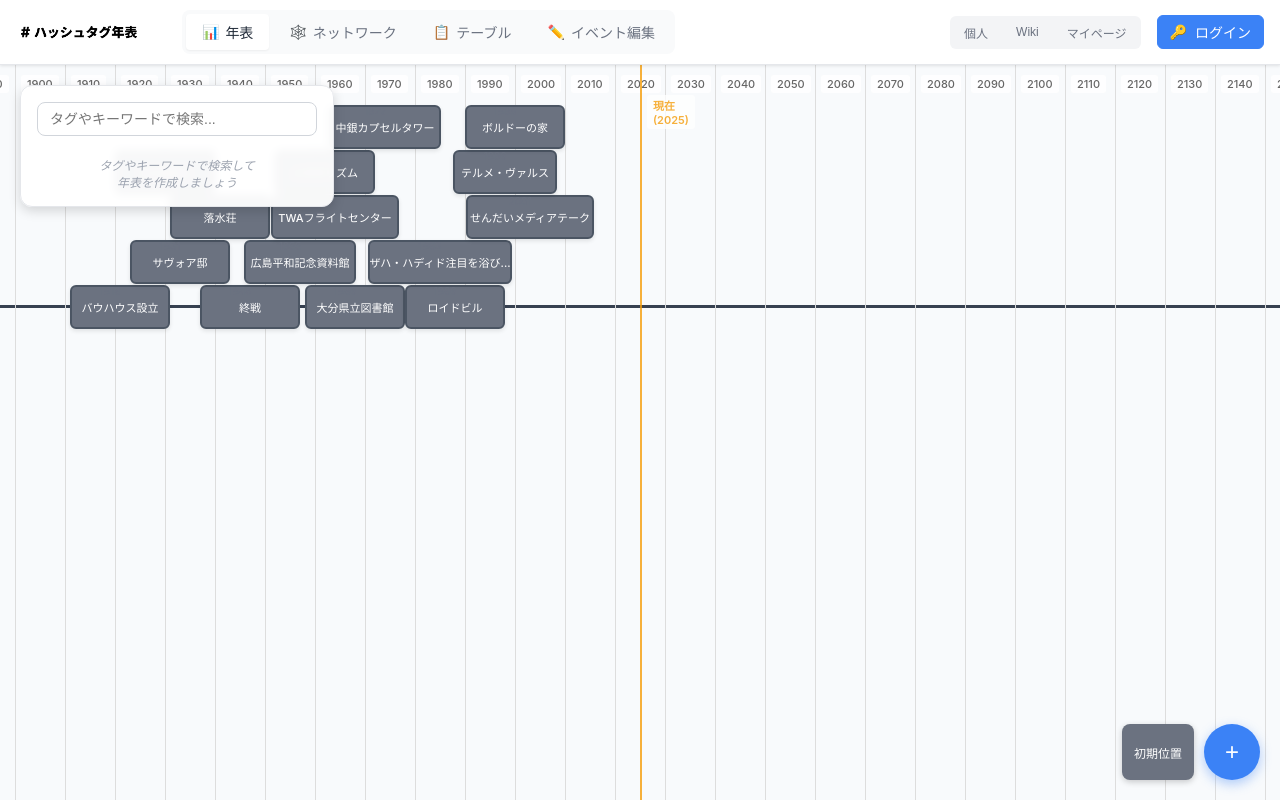
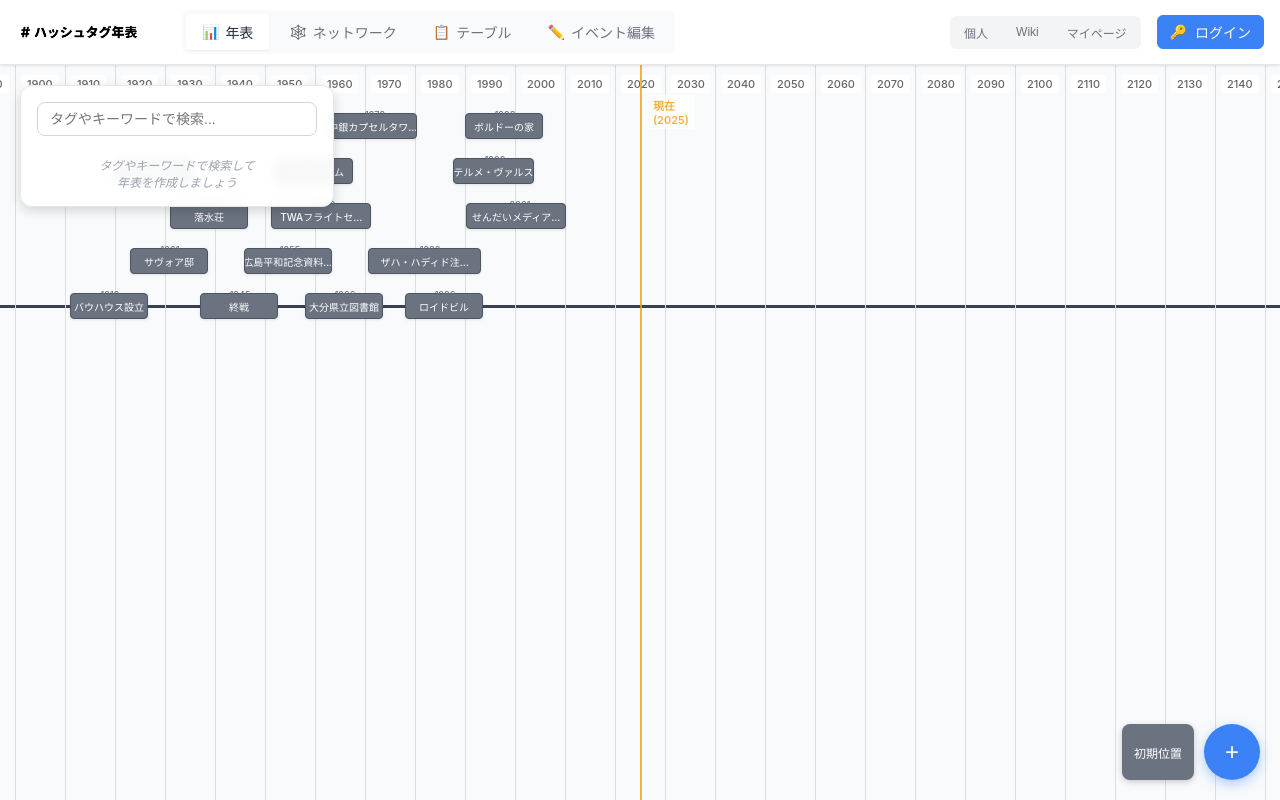
Before and after one commit to knzoym/hashtag-timeline, a React (Create React App) app: page / in a window 1280 px wide. Built offline with nearby package versions, Linux system fonts and the light colour scheme.

Commit message:
イベントカードちいさく修正

```diff
--- a/src/components/tabs/VisualTab.js
+++ b/src/components/tabs/VisualTab.js
@@ -456,14 +456,14 @@ const VisualTab = ({
 
           return (
             <React.Fragment key={`event-${event.id}-${index}`}>
-              {/* 年号表示 */}
+              {/* 年号表示（小型化） */}
               <div
                 style={{
                   position: "absolute",
                   left: `${eventX}px`,
-                  top: `${eventY - 20}px`,
+                  top: `${eventY - 16}px`,  // イベントカードが小さくなった分調整
                   transform: "translateX(-50%)",
-                  fontSize: "10px",
+                  fontSize: "9px",  // フォントサイズを10px→9pxに縮小
                   color: event.timelineColor || "#999",
                   fontWeight: "500",
                   textAlign: "center",
@@ -491,39 +491,39 @@ const VisualTab = ({
                 />
               )}
 
-              {/* イベントカード */}
+              {/* イベントカード（小型化） */}
               <div
                 data-event-id={event.id}
                 className="no-pan"
                 style={{
                   position: "absolute",
                   left: `${eventX - eventWidth / 2}px`,
-                  top: `${eventY - TIMELINE_CONFIG.EVENT_HEIGHT / 2}px`,
-                  width: `${eventWidth}px`,
-                  height: `${TIMELINE_CONFIG.EVENT_HEIGHT}px`,
+                  top: `${eventY - 12}px`,  // 高さを24pxに縮小（12px上下）
+                  width: `${Math.max(40, eventWidth * 0.8)}px`,  // 幅を80%に縮小、最小40px
+                  height: "24px",  // 高さを32px→24pxに縮小
                   backgroundColor: event.timelineInfo ?
-                    getDarkerColor(event.timelineColor) : // 年表イベント：暗めの有彩色
-                    (isHighlighted ? "#4b5563" : "#6b7280"), // メインタイムライン：グレー
-                  color: "white", // 常に白文字
-                  border: `2px solid ${
+                    getDarkerColor(event.timelineColor) :
+                    (isHighlighted ? "#4b5563" : "#6b7280"),
+                  color: "white",
+                  border: `1px solid ${  // 境界線を2px→1pxに縮小
                     isHighlighted ? "#f59e0b" :
                     event.timelineInfo ? getDarkerColor(event.timelineColor, 20) : "#4b5563"
                   }`,
-                  borderRadius: "6px",
+                  borderRadius: "4px",  // 角丸を6px→4pxに縮小
                   display: "flex",
                   alignItems: "center",
                   justifyContent: "center",
                   cursor: "pointer",
-                  fontSize: "11px",
+                  fontSize: "10px",  // フォントサイズを11px→10pxに縮小
                   fontWeight: "500",
                   boxShadow: isHighlighted
-                    ? "0 4px 12px rgba(245, 158, 11, 0.4)"
-                    : "0 2px 4px rgba(0, 0, 0, 0.1)",
+                    ? "0 2px 8px rgba(245, 158, 11, 0.4)"  // 影を縮小
+                    : "0 1px 3px rgba(0, 0, 0, 0.1)",
                   zIndex: isHighlighted ? 20 : 10,
                   overflow: "hidden",
                   textOverflow: "ellipsis",
                   whiteSpace: "nowrap",
-                  padding: "0 8px",
+                  padding: "0 6px",  // パディングを8px→6pxに縮小
                   transition: "all 0.2s ease",
                 }}
                 onDoubleClick={(e) => {
@@ -532,7 +532,7 @@ const VisualTab = ({
                 }}
                 onMouseDown={(e) => e.stopPropagation()}
                 onMouseEnter={(e) => {
-                  e.target.style.transform = "scale(1.02)";
+                  e.target.style.transform = "scale(1.05)";  // ホバー時の拡大率を縮小
                 }}
                 onMouseLeave={(e) => {
                   e.target.style.transform = "scale(1)";
@@ -541,7 +541,7 @@ const VisualTab = ({
                   event.startDate?.toLocaleDateString("ja-JP") || ""
                 }\nダブルクリックで編集`}
               >
-                {truncateTitle ? truncateTitle(event.title, 12) : event.title}
+                {truncateTitle ? truncateTitle(event.title, 8) : event.title}  {/* 文字数制限を12→8に */}
               </div>
             </React.Fragment>
           );
@@ -567,9 +567,9 @@ const VisualTab = ({
             <EventGroupIcon
               key={`group-icon-${groupData.id}`}
               groupData={groupData}
-              position={groupData.position}  // そのまま渡す（過去の正常動作版）
+              position={groupData.position}  // そのまま渡す（修正済み）
               panY={panY}
-              panX={panX}  // panXもそのまま渡す
+              panX={0}  // panXは加算しない（修正）
               timelineColor={groupData.timelineColor || '#6b7280'}
               onHover={setHoveredGroup}
               onClick={toggleEventGroup}
@@ -593,7 +593,7 @@ const VisualTab = ({
             groupData={layoutEventsWithGroups.eventGroups.find(g => g.id === hoveredGroup)}
             position={layoutEventsWithGroups.eventGroups.find(g => g.id === hoveredGroup)?.position}
             panY={panY}
-            panX={panX}
+            panX={0}  // panXは加算しない
           />
         )}
 
@@ -611,7 +611,7 @@ const VisualTab = ({
                 y: groupData.position.y - 50
               }}
               panY={panY}
-              panX={panX}
+              panX={0}  // panXは加算しない
               timelineColor={groupData.timelineColor}
               onEventDoubleClick={handleEventDoubleClick}
               onClose={() => toggleEventGroup(groupId)}
```
